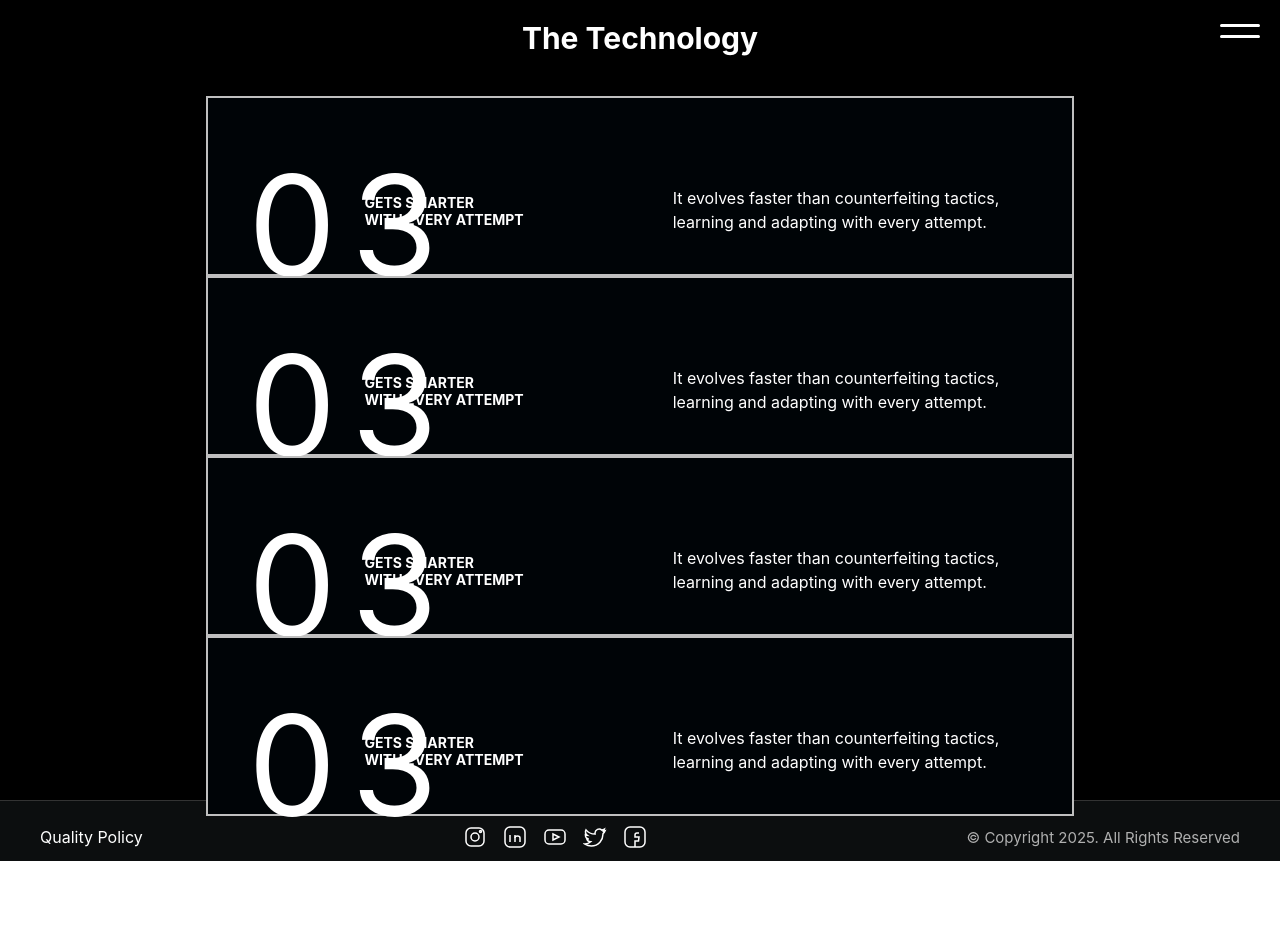
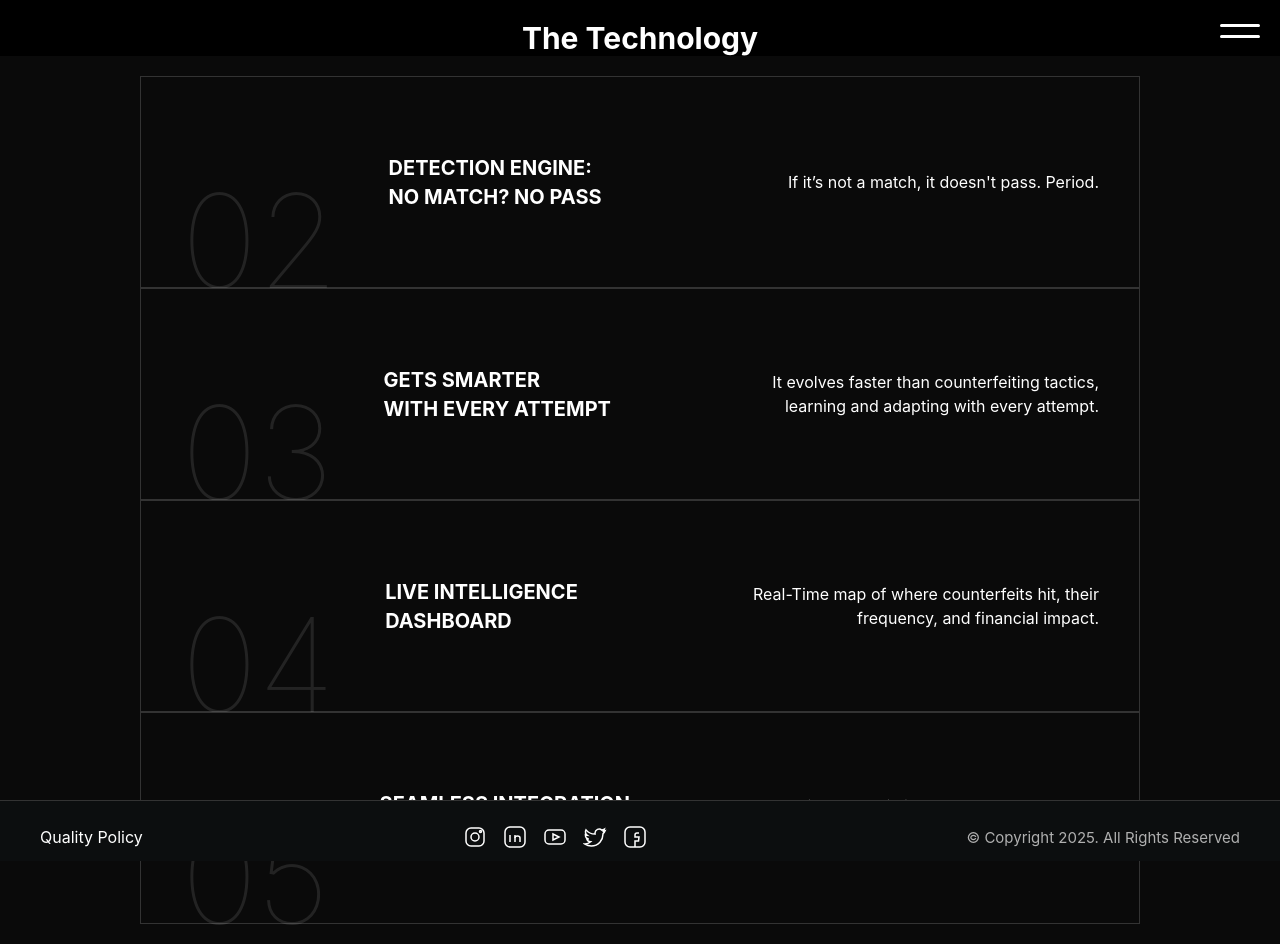
Before and after one commit to MiqayelChaloyan/neura_seal, a React (Vite) app: page /technology in a window 1280 px wide. Before the commit the page ends 861 px from the top, so only its background shows below. Built offline with nearby package versions, Linux system fonts and the light colour scheme; a web font is replaced by a local one.

Commit message:
fix: card ui

```diff
--- a/src/pages/Technology/FeaturesList/index.jsx
+++ b/src/pages/Technology/FeaturesList/index.jsx
@@ -4,22 +4,26 @@ import './styles.css';
 const features = [
   {
     number: '02',
-    title: 'DETECTION ENGINE:\nNO MATCH? NO PASS',
+    title: 'DETECTION ENGINE:',
+    subtitle: 'NO MATCH? NO PASS',
     description: "If it’s not a match, it doesn't pass. Period.",
   },
   {
     number: '03',
-    title: 'GETS SMARTER\nWITH EVERY ATTEMPT',
+    title: 'GETS SMARTER',
+    subtitle: 'WITH EVERY ATTEMPT',
     description: 'It evolves faster than counterfeiting tactics, learning and adapting with every attempt.',
   },
   {
     number: '04',
-    title: 'LIVE INTELLIGENCE\nDASHBOARD',
+    title: 'LIVE INTELLIGENCE',
+    subtitle: 'DASHBOARD',
     description: 'Real-Time map of where counterfeits hit,\ntheir frequency, and financial impact.',
   },
   {
     number: '05',
-    title: 'SEAMLESS INTEGRATION.\nZERO DISRUPTION.',
+    title: 'SEAMLESS INTEGRATION.',
+    subtitle: 'ZERO DISRUPTION.',
     description: 'Works with your\nexisting systems - no changes needed.',
   },
 ];
@@ -27,19 +31,15 @@ const features = [
 const FeaturesList = () => {
   return (
     <div className="features-wrapper">
-      {features.map(({ number, title, description }) => (
-  <div class="feature-block">
-  <div class="feature-number">03</div>
-  <div class="feature-content">
-    <h2 class="feature-title">GETS SMARTER<br/>WITH EVERY ATTEMPT</h2>
-  </div>
-  <div class="feature-content">
-  <p class="feature-description">
-      It evolves faster than counterfeiting tactics,<br/>
-      learning and adapting with every attempt.
-    </p>
-  </div>
-</div>
+      {features.map(({ number, title, subtitle, description }) => (
+        <div className="info-card">
+          <div className="info-number">{number}</div>
+          <div className="info-content">
+            <h2 className="info-title">{title}</h2>
+            <p className="info-subtitle">{subtitle}</p>
+          </div>
+          <div className="info-description">{description}</div>
+        </div>
 
 
       ))}
--- a/src/pages/Technology/FeaturesList/styles.css
+++ b/src/pages/Technology/FeaturesList/styles.css
@@ -1,59 +1,61 @@
 .features-wrapper {
-    background-color: #000;
+    background-color: #0a0a0a;
     color: white;
     font-family: 'Helvetica Neue', sans-serif;
-    padding: 40px 20px;
+    padding: 20px 20px;
     overflow: hidden;
 
   }
 
-
-
-
-  .feature-block {
+/* InfoCard.css */
+.info-card {
+  width: 1000px;
   display: flex;
   justify-content: space-between;
-    align-items: flex-end;
-    background-color: #000407;
-    color: white;
+  align-items: center; /* center vertically */
+  background-color: #0a0a0a;
   padding: 40px;
-    font-family: 'Arial', sans-serif;
-    border: 2px solid #BFBFBF;
+  border: 1px solid #333;
+  font-family: 'Helvetica Neue', sans-serif;
+  margin: 0 auto;
   position: relative;
-    height: 180px; /* instead of 200px */
-    width: 70%;
-    margin: 0 auto;
-    z-index: 10;
 }
 
-  .feature-number {
-    position: absolute;
-    bottom: -36px; /* or remove */
-    font-size: 140px; /* smaller size */
-    margin-bottom: 0;
-    letter-spacing: 15px;
+.info-number {
+  font-size: 130px;
+  font-weight: 100;
+  color: white;
+  opacity: 0.1; /* faint, just like background */
+  flex: 1;
+  line-height: 1;
+  transform: translateY(59px);
 }
 
-  .feature-content {
-    flex: 1;
+.info-content {
+  flex: 3;
   display: flex;
   flex-direction: column;
-    justify-content: flex-start;
-    align-items: center;
+  justify-content: center;
+  margin-left: 50px;
 }
 
-  .feature-title {
-    font-size: 24px;
-    font-weight: bold;
-    margin: 0 0 20px 0;
-    color: white !important;
-
+.info-title {
+  font-size: 20px;
+  margin: 0;
+  color: white;
 }
 
-  .feature-description {
+.info-subtitle {
+  font-size: 20px;
+  font-weight: bold;
+  margin: 5px 0 0;
+  color: white;
+}
+
+.info-description {
+  flex: 3;
+  text-align: right;
   font-size: 16px;
   line-height: 1.5;
   color: white;
-
-    /* margin: 0; */
 }
```
Lines whose indentation alone changed are shown as unchanged.
